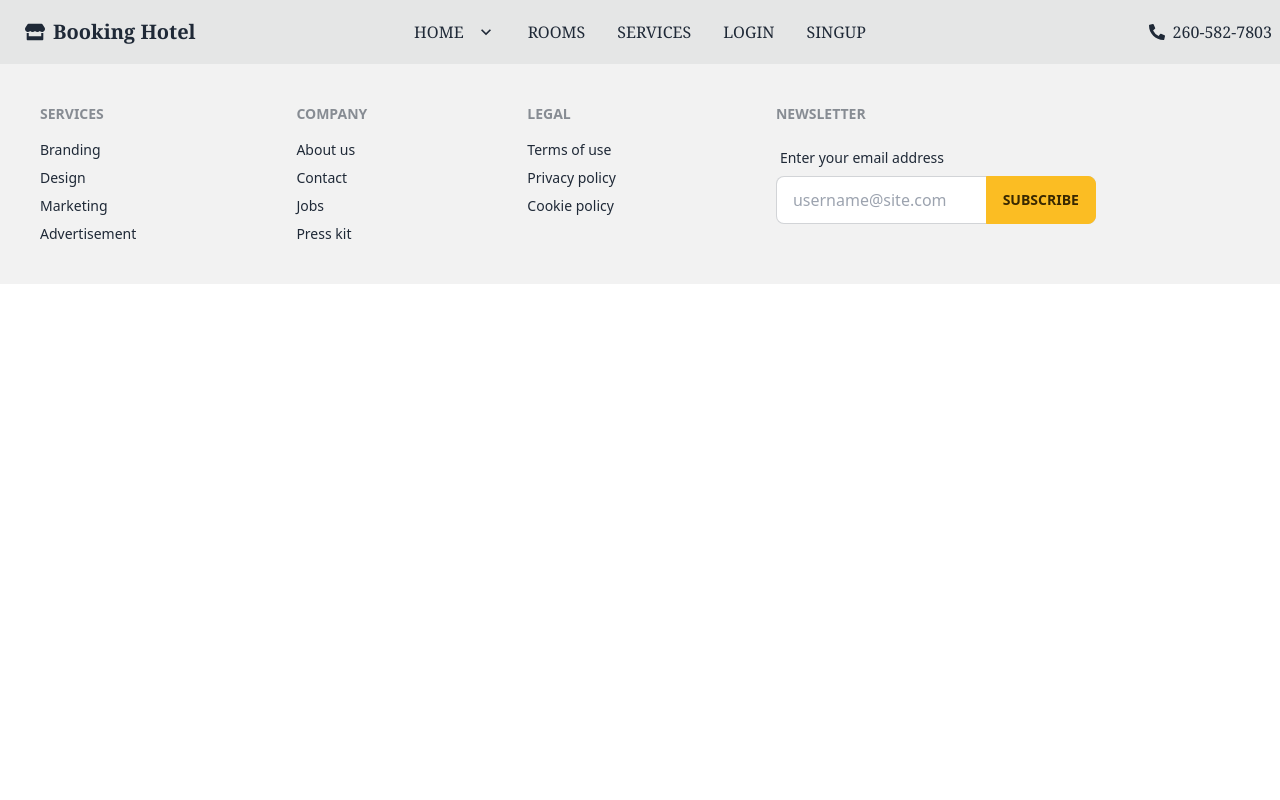
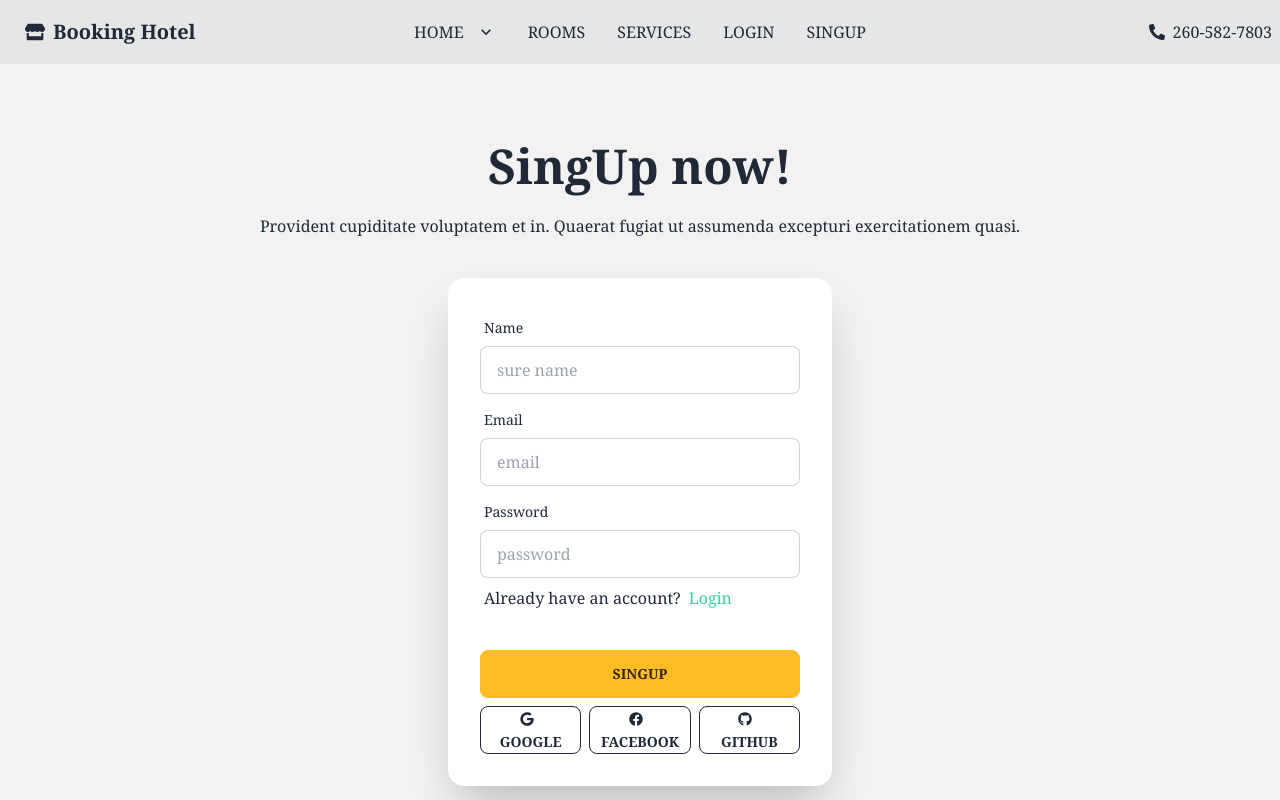
Before and after one commit to developer-munir/booking-hotel, a React (Create React App) app: page /signup in a window 1280 px wide. Shown: the top 800 px of the page. Built offline with nearby package versions, Linux system fonts and the light colour scheme.

Commit message:
added log in form and registation form

```diff
--- a/src/pages/Authentication/LogIn.jsx
+++ b/src/pages/Authentication/LogIn.jsx
@@ -1,10 +1,77 @@
 import React from 'react';
+import { Link } from 'react-router-dom';
+import { FaGoogle, FaFacebook, FaGithub } from "react-icons/fa";
 
 const LogIn = () => {
     return (
-        <div>
-            <h1>Login</h1>
+      <div>
+        <div className="hero min-h-screen bg-base-200 font-serif">
+          <div className="hero-content flex-col">
+            <div className="text-center">
+              <h1 className="text-5xl font-bold">LogIn now!</h1>
+              <p className="py-6">
+                Provident cupiditate voluptatem et in. Quaerat fugiat ut
+                assumenda excepturi exercitationem quasi.
+              </p>
+            </div>
+            <div className="card flex-shrink-0 w-full max-w-sm shadow-2xl bg-base-100">
+              <div className="card-body">
+                <div className="form-control">
+                  <label className="label">
+                    <span className="label-text">Email</span>
+                  </label>
+                  <input
+                    type="text"
+                    name="email"
+                    placeholder="email"
+                    className="input input-bordered"
+                    required
+                  />
+                </div>
+                <div className="form-control">
+                  <label className="label">
+                    <span className="label-text">Password</span>
+                  </label>
+                  <input
+                    type="password"
+                    name="password"
+                    placeholder="password"
+                    className="input input-bordered"
+                    required
+                  />
+                  <label className="label">
+                    <Link className="label-text-alt link link-hover">
+                      Forgot password?
+                    </Link>
+                  </label>
+                </div>
+                <div className="form-control my-3">
+                  <button className="btn btn-success">LogIn</button>
+                </div>
+                <Link to="/signup">
+                  <div className="form-control mb-3">
+                    <button className="btn btn-warning">SingUp</button>
+                  </div>
+                </Link>
+                <div className="grid grid-cols-3 gap-2">
+                  <Link className="btn btn-outline">
+                    <FaGoogle className="mr-2"></FaGoogle>
+                    Google
+                  </Link>
+                  <Link className="btn btn-outline">
+                    <FaFacebook className="mr-2"></FaFacebook>
+                    Facebook
+                  </Link>
+                  <Link className="btn btn-outline">
+                    <FaGithub className="mr-2"></FaGithub>
+                    Github
+                  </Link>
+                </div>
+              </div>
+            </div>
+          </div>
         </div>
+      </div>
     );
 };
 
--- a/src/pages/Authentication/SingUp.jsx
+++ b/src/pages/Authentication/SingUp.jsx
@@ -1,11 +1,91 @@
-import React from 'react';
+import React from "react";
+import { Link } from "react-router-dom";
+import { FaGoogle, FaFacebook, FaGithub } from "react-icons/fa";
 
 const SingUp = () => {
-    return (
-        <div>
-
+  return (
+    <div>
+      <div className="hero min-h-screen bg-base-200 font-serif">
+        <div className="hero-content flex-col">
+          <div className="text-center">
+            <h1 className="text-5xl font-bold">SingUp now!</h1>
+            <p className="py-6">
+              Provident cupiditate voluptatem et in. Quaerat fugiat ut assumenda
+              excepturi exercitationem quasi.
+            </p>
+          </div>
+          <div className="card flex-shrink-0 w-full max-w-sm shadow-2xl bg-base-100">
+            <div className="card-body">
+              <div className="form-control">
+                <label className="label">
+                  <span className="label-text">Name</span>
+                </label>
+                <input
+                  type="text"
+                  name="name"
+                  placeholder="sure name"
+                  className="input input-bordered"
+                  required
+                />
+              </div>
+              <div className="form-control">
+                <label className="label">
+                  <span className="label-text">Email</span>
+                </label>
+                <input
+                  type="text"
+                  name="email"
+                  placeholder="email"
+                  className="input input-bordered"
+                  required
+                />
+              </div>
+              <div className="form-control">
+                <label className="label">
+                  <span className="label-text">Password</span>
+                </label>
+                <input
+                  type="password"
+                  name="password"
+                  placeholder="password"
+                  className="input input-bordered"
+                  required
+                />
+                <label className="label">
+                  <p>
+                    Already have an account?
+                    <Link
+                      to="/login"
+                      className="ml-2 text-success link link-hover"
+                    >
+                      Login
+                    </Link>
+                  </p>
+                </label>
+              </div>
+              <div className="form-control mt-6">
+                <button className="btn btn-warning">SingUp</button>
+              </div>
+              <div className="grid grid-cols-3 gap-2">
+                <Link className="btn btn-outline">
+                  <FaGoogle className="mr-2"></FaGoogle>
+                  Google
+                </Link>
+                <Link className="btn btn-outline">
+                  <FaFacebook className="mr-2"></FaFacebook>
+                  Facebook
+                </Link>
+                <Link className="btn btn-outline">
+                  <FaGithub className="mr-2"></FaGithub>
+                  Github
+                </Link>
+              </div>
+            </div>
+          </div>
         </div>
-    );
+      </div>
+    </div>
+  );
 };
 
 export default SingUp;
```
